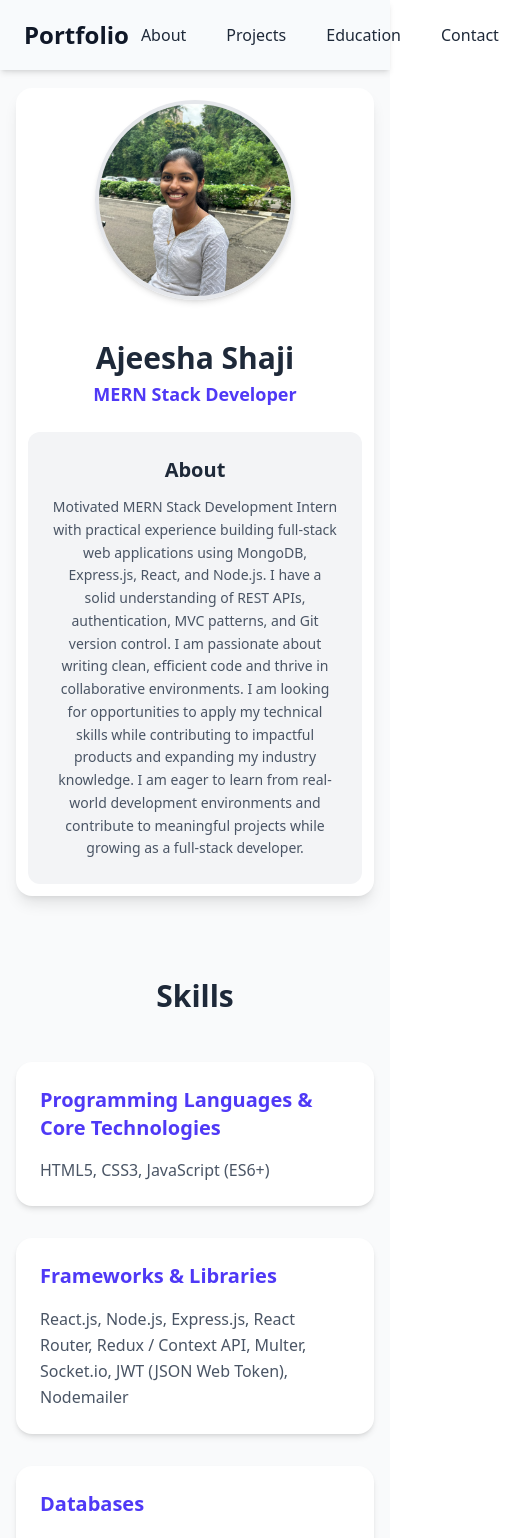
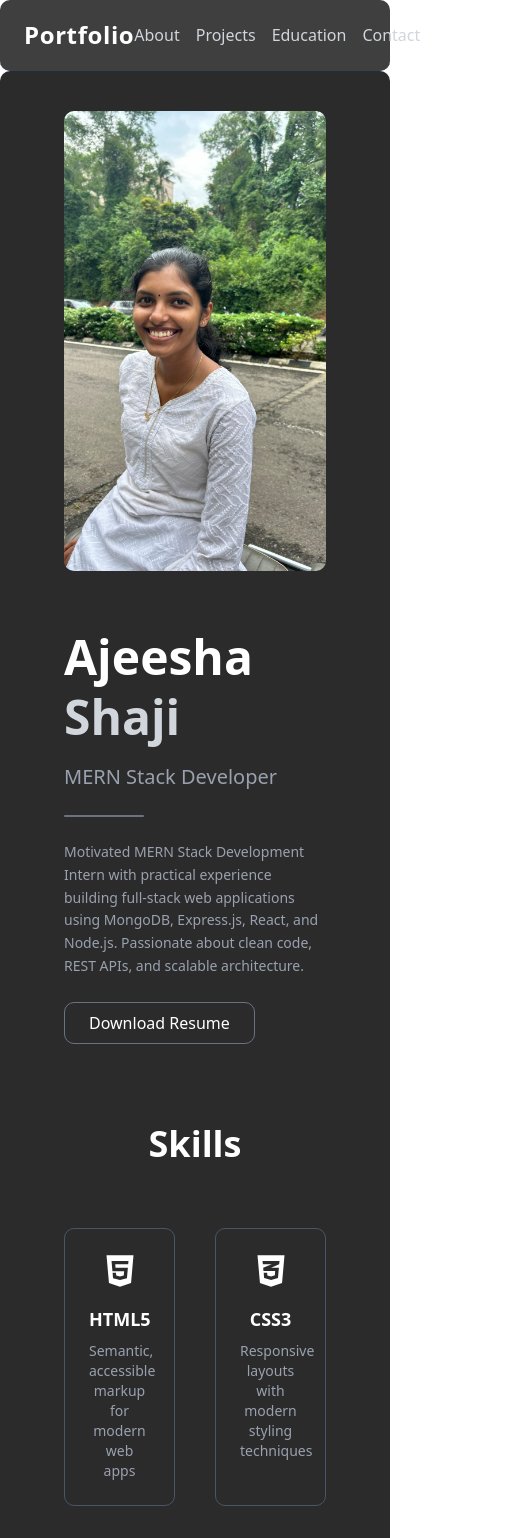
Before and after one commit to AjeeshaShaji/Portfolio, a React app: page / in a window 390 px wide. Shown: the top 1538 px of the page, 511 px wide, since content can reach past the window. Built offline with nearby package versions, Linux system fonts and the light colour scheme; the HTML template or start-up script is replaced by a standard one.

Commit message:
first commit

```diff
--- a/package.json
+++ b/package.json
@@ -11,8 +11,11 @@
   },
   "dependencies": {
     "@tailwindcss/vite": "^4.1.18",
+    "framer-motion": "^12.26.2",
+    "lucide-react": "^0.562.0",
     "react": "^19.2.0",
     "react-dom": "^19.2.0",
+    "react-icons": "^5.5.0",
     "react-router-dom": "^7.11.0",
     "tailwindcss": "^4.1.18"
   },
--- a/src/App.jsx
+++ b/src/App.jsx
@@ -12,7 +12,6 @@ const App = () => {
       <Navbar />
       <Routes>
         <Route path="/" element={<Home />} />
-
       </Routes>
     </BrowserRouter>
   );
--- a/src/Components/Navbar.jsx
+++ b/src/Components/Navbar.jsx
@@ -1,56 +1,49 @@
 import React from "react";
+import { motion } from "framer-motion";
 
 function Navbar() {
   return (
-    <nav className="sticky top-0 z-50 w-full bg-slate-50 shadow-md">
-      <div className="max-w-7xl mx-auto h-[70px] px-6 md:px-14 flex items-center justify-between font-sans">
+    <motion.nav
+      initial={{ y: -60, opacity: 0 }}
+      animate={{ y: 0, opacity: 1 }}
+      transition={{ duration: 0.6 }}
+      className="sticky top-0 z-50 w-full
+      bg-[#2b2b2b]/90 backdrop-blur-md
+      border-b border-gray-700"
+    >
+      <div className="max-w-7xl mx-auto h-[70px] px-6 md:px-14
+        flex items-center justify-between font-sans">
 
         {/* Logo */}
-        <h2 className="text-2xl font-bold text-gray-900">
+        <h2 className="text-2xl font-bold text-white tracking-wide">
           Portfolio
         </h2>
 
         {/* Links */}
         <ul className="flex gap-4 md:gap-8">
-          <li>
-            <a
-              href="#about"
-              className="text-gray-800 font-medium px-3 py-1.5 rounded-md transition-all duration-300 hover:bg-gray-900 hover:text-white"
-            >
-              About
-            </a>
-          </li>
+          {["About", "Projects", "Education", "Contact"].map((item) => (
+            <li key={item} className="relative group">
+              <a
+                href={`#${item.toLowerCase()}`}
+                className="text-gray-300 font-medium
+                transition-colors duration-300
+                group-hover:text-white"
+              >
+                {item}
+              </a>
 
-          <li>
-            <a
-              href="#projects"
-              className="text-gray-800 font-medium px-3 py-1.5 rounded-md transition-all duration-300 hover:bg-gray-900 hover:text-white"
-            >
-              Projects
-            </a>
-          </li>
-
-          <li>
-            <a
-              href="#education"
-              className="text-gray-800 font-medium px-3 py-1.5 rounded-md transition-all duration-300 hover:bg-gray-900 hover:text-white"
-            >
-              Education
-            </a>
-          </li>
-
-          <li>
-            <a
-              href="#contact"
-              className="text-gray-800 font-medium px-3 py-1.5 rounded-md transition-all duration-300 hover:bg-gray-900 hover:text-white"
-            >
-              Contact
-            </a>
-          </li>
+              {/* Underline animation */}
+              <span
+                className="absolute left-0 -bottom-1 w-0 h-[2px]
+                bg-white transition-all duration-300
+                group-hover:w-full"
+              ></span>
+            </li>
+          ))}
         </ul>
       </div>
-    </nav>
+    </motion.nav>
   );
-};
+}
 
 export default Navbar;
--- a/src/Components/PersonalDetails.jsx
+++ b/src/Components/PersonalDetails.jsx
@@ -1,52 +1,60 @@
 import React from "react";
+import { motion } from "framer-motion";
 import Skills from "../Pages/skills";
 
 function PersonalDetails() {
   return (
     <>
-    <section className="min-h-screen flex items-center justify-center bg-gray-50 px-4">
-      <div className="max-w-5xl w-full bg-white rounded-2xl shadow-lg p-3 md:p-12 flex flex-col md:flex-row items-center gap-10">
+      <section className="min-h-screen bg-[#2b2b2b] flex items-center px-6 md:px-16">
+        <div className="w-full max-w-7xl mx-auto grid grid-cols-1 md:grid-cols-2 gap-14 items-center">
 
-        {/* Profile Photo */}
-        <div className="flex-shrink-0">
+          {/* IMAGE */}
+          <motion.div
+            initial={{ opacity: 0, x: -60 }}
+            animate={{ opacity: 1, x: 0 }}
+            transition={{ duration: 0.8 }}
+          >
             <img
               src="/profile.jpeg"
               alt="Profile"
-            className="w-50 h-50 rounded-full object-cover border-4 border-gray-200 shadow-md"
+              className="w-full h-[460px] object-cover"
             />
-        </div>
+          </motion.div>
 
-        {/* Info */}
-        <div className="text-center md:text-left">
-          <h1 className="text-3xl md:text-4xl font-bold text-gray-800">
-            Ajeesha Shaji
+          {/* CONTENT */}
+          <motion.div
+            initial={{ opacity: 0, x: 60 }}
+            animate={{ opacity: 1, x: 0 }}
+            transition={{ duration: 0.8 }}
+            className="text-white"
+          >
+            <h1 className="text-5xl md:text-6xl font-extrabold leading-tight">
+              Ajeesha <br />
+              <span className="text-gray-300">Shaji</span>
             </h1>
-          <h3 className="text-lg md:text-xl text-indigo-600 font-semibold mt-1">
+
+            <h3 className="mt-4 text-xl text-gray-400 font-medium">
               MERN Stack Developer
             </h3>
 
-          {/* About Box */}
-          <div className="mt-6 bg-gray-100 rounded-xl p-6">
-            <h4 className="text-xl font-semibold text-gray-800 mb-3">
-              About
-            </h4>
-            <p className="text-gray-600 leading-relaxed text-sm md:text-base">
-              Motivated MERN Stack Development Intern with practical experience building full-stack web
-              applications using MongoDB, Express.js, React, and Node.js. I have a solid understanding of REST
-              APIs, authentication, MVC patterns, and Git version control. I am passionate about writing clean,
-              efficient code and thrive in collaborative environments. I am looking for opportunities to apply my
-              technical skills while contributing to impactful products and expanding my industry knowledge. I am
-              eager to learn from real-world development environments and contribute to meaningful projects
-              while growing as a full-stack developer.
+            <div className="w-20 h-[2px] bg-gray-500 my-6"></div>
+
+            <p className="text-gray-400 leading-relaxed max-w-lg text-sm md:text-base">
+              Motivated MERN Stack Development Intern with practical experience
+              building full-stack web applications using MongoDB, Express.js,
+              React, and Node.js. Passionate about clean code, REST APIs, and
+              scalable architecture.
             </p>
-          </div>
-        </div>
 
+            <a href="/Ajeesha_Shaji_Resume.pdf" download><button className="mt-6 px-6 py-2 border border-gray-500 text-white hover:bg-gray-700 transition">Download Resume</button></a>
+
+          </motion.div>
         </div>
       </section>
-    <Skills/>
+
+      <Skills />
     </>
-  )
+  );
 }
 
 export default PersonalDetails;
--- a/src/Pages/Contact.jsx
+++ b/src/Pages/Contact.jsx
@@ -1,75 +1,90 @@
 import React from "react";
+import { motion } from "framer-motion";
+import { Mail, Phone, Linkedin, Github } from "lucide-react";
 
 function Contact() {
   return (
-    <section className="min-h-screen bg-gray-50 px-4 py-16">
+    <section
+      id="contact"
+      className="min-h-screen bg-[#2b2b2b] px-6 md:px-16 py-20"
+    >
       <div className="max-w-6xl mx-auto">
 
-        {/* Page Title */}
-        <h1 className="text-3xl md:text-4xl font-bold text-center text-gray-800 mb-12">
+        {/* Title */}
+        <motion.h1
+          initial={{ opacity: 0, y: 40 }}
+          whileInView={{ opacity: 1, y: 0 }}
+          viewport={{ once: true }}
+          transition={{ duration: 0.6 }}
+          className="text-4xl md:text-5xl font-extrabold text-white text-center mb-16"
+        >
           Contact Me
-        </h1>
-
-        <div className="space-y-10">
+        </motion.h1>
 
         {/* Contact Card */}
-          <div className="bg-white rounded-2xl shadow-md p-8">
-            <h2 className="text-2xl font-semibold text-indigo-600 mb-6">
+        <motion.div
+          initial={{ opacity: 0, y: 40 }}
+          whileInView={{ opacity: 1, y: 0 }}
+          viewport={{ once: true }}
+          transition={{ duration: 0.6 }}
+          className="border border-gray-600 p-10 max-w-3xl mx-auto"
+        >
+          <h2 className="text-2xl font-semibold text-white mb-8 text-center">
             Get in Touch
           </h2>
 
-            <ul className="space-y-4 text-gray-600">
+          <ul className="space-y-6 text-gray-400">
+
             {/* Email */}
-              <li className="flex flex-col sm:flex-row sm:items-center gap-2">
-                <span className="font-medium text-gray-800">Email:</span>
+            <li className="flex items-center gap-4">
+              <Mail className="w-6 h-6 text-white" />
               <a
                 href="mailto:ajeeshashaji2357@gmail.com"
-                  className="text-indigo-600 hover:underline break-all"
+                className="hover:text-white transition break-all"
               >
                 ajeeshashaji2357@gmail.com
               </a>
             </li>
 
             {/* Phone */}
-              <li className="flex flex-col sm:flex-row sm:items-center gap-2">
-                <span className="font-medium text-gray-800">Contact:</span>
+            <li className="flex items-center gap-4">
+              <Phone className="w-6 h-6 text-white" />
               <a
                 href="tel:+918078005929"
-                  className="text-indigo-600 hover:underline"
+                className="hover:text-white transition"
               >
                 +91 80780 05929
               </a>
             </li>
 
             {/* LinkedIn */}
-              <li className="flex flex-col sm:flex-row sm:items-center gap-2">
-                <span className="font-medium text-gray-800">LinkedIn:</span>
+            <li className="flex items-center gap-4">
+              <Linkedin className="w-6 h-6 text-white" />
               <a
                 href="https://www.linkedin.com/in/ajeesha-shaji-191b98311"
                 target="_blank"
                 rel="noreferrer"
-                  className="text-indigo-600 hover:underline break-all"
+                className="hover:text-white transition break-all"
               >
                 linkedin.com/in/ajeesha-shaji
               </a>
             </li>
 
             {/* GitHub */}
-              <li className="flex flex-col sm:flex-row sm:items-center gap-2">
-                <span className="font-medium text-gray-800">GitHub:</span>
+            <li className="flex items-center gap-4">
+              <Github className="w-6 h-6 text-white" />
               <a
                 href="https://github.com/AjeeshaShaji"
                 target="_blank"
                 rel="noreferrer"
-                  className="text-indigo-600 hover:underline break-all"
+                className="hover:text-white transition break-all"
               >
                 github.com/AjeeshaShaji
               </a>
             </li>
+
           </ul>
-          </div>
-
-        </div>
+        </motion.div>
       </div>
     </section>
   );
--- a/src/Pages/Education.jsx
+++ b/src/Pages/Education.jsx
@@ -1,84 +1,82 @@
 import React from "react";
+import { motion } from "framer-motion";
 
 function Education() {
   return (
-    <section className="min-h-screen bg-gray-50 px-4 py-16">
-      <div className="max-w-6xl mx-auto">
+    <section
+      id="education"
+      className="min-h-screen bg-[#2b2b2b] px-6 md:px-16 py-20"
+    >
+      <div className="max-w-7xl mx-auto">
 
-        {/* Page Title */}
-        <h1 className="text-3xl md:text-4xl font-bold text-center text-gray-800 mb-12">
+        {/* Title */}
+        <motion.h1
+          initial={{ opacity: 0, y: 40 }}
+          whileInView={{ opacity: 1, y: 0 }}
+          viewport={{ once: true }}
+          transition={{ duration: 0.6 }}
+          className="text-4xl md:text-5xl font-extrabold text-white text-center mb-16"
+        >
           Education & Experience
-        </h1>
+        </motion.h1>
 
-        <div className="space-y-10">
+        <div className="space-y-12">
 
           {/* MERN Internship */}
-          <div className="bg-white rounded-2xl shadow-md p-8">
-            <h2 className="text-2xl font-semibold text-indigo-600 mb-3">
+          <motion.div
+            initial={{ opacity: 0, y: 40 }}
+            whileInView={{ opacity: 1, y: 0 }}
+            viewport={{ once: true }}
+            transition={{ duration: 0.6 }}
+            className="border border-gray-600 p-8 hover:border-white transition"
+          >
+            <h2 className="text-2xl font-semibold text-white mb-3">
               MERN Stack Development Intern
             </h2>
 
-            <p className="text-sm text-gray-500 mb-4">
-              Synnefo Solutions | Apr 2025 – Present | Ernakulam, Kerala, India
+            <p className="text-sm text-gray-400 mb-4">
+              Synnefo Solutions
             </p>
 
-            <ul className="list-disc list-inside text-gray-600 space-y-2">
-              <li>
-                Built internal web tools and client-facing applications using
-                React and Node.js.
-              </li>
-              <li>
-                Collaborated with UI/UX designers and QA teams to deliver
-                pixel-perfect, bug-free user interfaces.
-              </li>
-              <li>
-                Integrated RESTful APIs and designed MongoDB schemas for
-                scalable backend services.
-              </li>
-              <li>
-                Refactored legacy components to improve performance,
-                readability, and maintainability.
-              </li>
-            </ul>
-          </div>
+            <p className="text-sm text-gray-400 mb-4">
+              Apr 2025 - Present
+            </p>
+
+            <p className="text-sm text-gray-400 mb-4">
+               Ernakulam, Kerala, India
+            </p>
+
+          </motion.div>
 
           {/* BCA Degree */}
-          <div className="bg-white rounded-2xl shadow-md p-8">
-            <h2 className="text-2xl font-semibold text-indigo-600 mb-3">
+          <motion.div
+            initial={{ opacity: 0, y: 40 }}
+            whileInView={{ opacity: 1, y: 0 }}
+            viewport={{ once: true }}
+            transition={{ duration: 0.6, delay: 0.1 }}
+            className="border border-gray-600 p-8 hover:border-white transition"
+          >
+            <h2 className="text-2xl font-semibold text-white mb-3">
               Bachelor of Computer Applications (BCA)
             </h2>
 
-            <p className="text-sm text-gray-500 mb-4">
-              University of Kerala | Oct 2022 – Apr 2025
+            <p className="text-sm text-gray-400 mb-2">
+              University of Kerala
             </p>
 
-            <p className="text-sm text-gray-500 mb-4">
+            <p className="text-sm text-gray-400 mb-2">
+              Oct 2022 - Apr 2025
+            </p>
+
+            <p className="text-sm text-gray-400 mb-4">
               College of Applied Science, Adoor, Kerala, India
             </p>
 
-            <ul className="list-disc list-inside text-gray-600 space-y-2">
-              <li>
-                Gained strong foundations in programming concepts, data
-                structures, and object-oriented design.
-              </li>
-              <li>
-                Studied core subjects including Web Technologies, Database
-                Management Systems, Operating Systems, and Software Engineering.
-              </li>
-              <li>
-                Developed academic projects using HTML, CSS, JavaScript,
-                React, Node.js, and MongoDB.
-              </li>
-              <li>
-                Applied MVC architecture and REST principles in multiple
-                mini and major projects.
-              </li>
-              <li>
-                Enhanced problem-solving and debugging skills through
-                hands-on lab sessions and coursework.
-              </li>
-            </ul>
-          </div>
+            <p>
+
+            </p>
+
+          </motion.div>
 
         </div>
       </div>
--- a/src/Pages/Home.jsx
+++ b/src/Pages/Home.jsx
@@ -6,7 +6,8 @@ import Contact from "./Contact";
 const Home = () => {
   return (
     <>
-      <section id="about">
+    <div className="p-10 min-h-screen bg-[#2b2b2b] ">
+    <section id="about">
         <PersonalDetails />
       </section>
 
@@ -21,6 +22,8 @@ const Home = () => {
       <section id="contact">
         <Contact />
       </section>
+    </div>
+
     </>
   );
 };
--- a/src/Pages/skills.jsx
+++ b/src/Pages/skills.jsx
@@ -1,73 +1,101 @@
 import React from "react";
+import { motion } from "framer-motion";
+import {
+  FaHtml5,
+  FaCss3Alt,
+  FaJs,
+  FaReact,
+  FaNodeJs,
+  FaDatabase,
+  FaGitAlt,
+} from "react-icons/fa";
+import { SiExpress, SiMongodb } from "react-icons/si";
+
+const skills = [
+  {
+    icon: <FaHtml5 />,
+    title: "HTML5",
+    desc: "Semantic, accessible markup for modern web apps",
+  },
+  {
+    icon: <FaCss3Alt />,
+    title: "CSS3",
+    desc: "Responsive layouts with modern styling techniques",
+  },
+  {
+    icon: <FaJs />,
+    title: "JavaScript",
+    desc: "ES6+, async logic, DOM manipulation",
+  },
+  {
+    icon: <FaReact />,
+    title: "React",
+    desc: "Component-based UI, hooks, routing",
+  },
+  {
+    icon: <FaNodeJs />,
+    title: "Node.js",
+    desc: "Server-side logic & API development",
+  },
+  {
+    icon: <SiExpress />,
+    title: "Express.js",
+    desc: "RESTful APIs & middleware architecture",
+  },
+  {
+    icon: <SiMongodb />,
+    title: "MongoDB",
+    desc: "NoSQL database & schema design",
+  },
+  {
+    icon: <FaGitAlt />,
+    title: "Git & GitHub",
+    desc: "Version control & collaboration",
+  },
+];
 
 function Skills() {
   return (
-    <section className="min-h-screen bg-gray-50 px-4 py-16">
-      <div className="max-w-6xl mx-auto">
+    <section className="min-h-screen bg-[#2b2b2b] px-6 md:px-16 py-20">
+      <div className="max-w-7xl mx-auto">
 
-        {/* Heading */}
-        <h1 className="text-3xl md:text-4xl font-bold text-center text-gray-800 mb-12">
+        {/* HEADING */}
+        <motion.h1
+          initial={{ opacity: 0, y: 40 }}
+          whileInView={{ opacity: 1, y: 0 }}
+          viewport={{ once: true }}
+          transition={{ duration: 0.6 }}
+          className="text-4xl md:text-5xl font-extrabold text-white text-center mb-16"
+        >
           Skills
-        </h1>
+        </motion.h1>
 
-        <div className="grid md:grid-cols-2 gap-8">
-
-          {/* Programming Languages */}
-          <div className="bg-white rounded-2xl shadow-md p-6">
-            <h2 className="text-xl font-semibold text-indigo-600 mb-4">
-              Programming Languages & Core Technologies
-            </h2>
-            <p className="text-gray-600">
-              HTML5, CSS3, JavaScript (ES6+)
-            </p>
-          </div>
-
-          {/* Frameworks & Libraries */}
-          <div className="bg-white rounded-2xl shadow-md p-6">
-            <h2 className="text-xl font-semibold text-indigo-600 mb-4">
-              Frameworks & Libraries
-            </h2>
-            <p className="text-gray-600 leading-relaxed">
-              React.js, Node.js, Express.js, React Router, Redux / Context API,
-              Multer, Socket.io, JWT (JSON Web Token), Nodemailer
-            </p>
-          </div>
-
-          {/* Databases */}
-          <div className="bg-white rounded-2xl shadow-md p-6">
-            <h2 className="text-xl font-semibold text-indigo-600 mb-4">
-              Databases
-            </h2>
-            <p className="text-gray-600">
-              MongoDB
-            </p>
-          </div>
-
-          {/* Tools & Platforms */}
-          <div className="bg-white rounded-2xl shadow-md p-6">
-            <h2 className="text-xl font-semibold text-indigo-600 mb-4">
-              Tools & Platforms
-            </h2>
-            <p className="text-gray-600">
-              Git, GitHub, VS Code
-            </p>
-          </div>
-
-          {/* Concepts & Architecture */}
-          <div className="bg-white rounded-2xl shadow-md p-6 md:col-span-2">
-            <h2 className="text-xl font-semibold text-indigo-600 mb-4">
-              Concepts & Architecture
-            </h2>
-            <p className="text-gray-600 leading-relaxed">
-              Middleware & API Structure, RESTful APIs, JSON, Axios, Fetch API,
-              MVC Architecture
-            </p>
-          </div>
-
+        {/* GRID */}
+        <div className="grid grid-cols-2 md:grid-cols-4 gap-10">
+          {skills.map((skill, index) => (
+            <motion.div
+              key={index}
+              initial={{ opacity: 0, y: 40 }}
+              whileInView={{ opacity: 1, y: 0 }}
+              viewport={{ once: true }}
+              transition={{ delay: index * 0.1 }}
+              className="border border-gray-600 p-6 text-center hover:border-white transition"
+            >
+              <div className="text-4xl text-white mb-4 flex justify-center">
+                {skill.icon}
+              </div>
+              <h3 className="text-lg font-semibold text-white mb-2">
+                {skill.title}
+              </h3>
+              <p className="text-gray-400 text-sm">
+                {skill.desc}
+              </p>
+            </motion.div>
+          ))}
         </div>
       </div>
     </section>
   );
-};
+}
 
 export default Skills;
--- a/src/index.css
+++ b/src/index.css
@@ -1 +1,5 @@
 @import "tailwindcss";
+
+*{
+    border-radius: 10px;
+}
```
Also changed, not shown: src/Pages/Projects.jsx (+77 -78 lines), 2 other files (tests, documents, lock files or other folders). Lines whose indentation alone changed are shown as unchanged.
